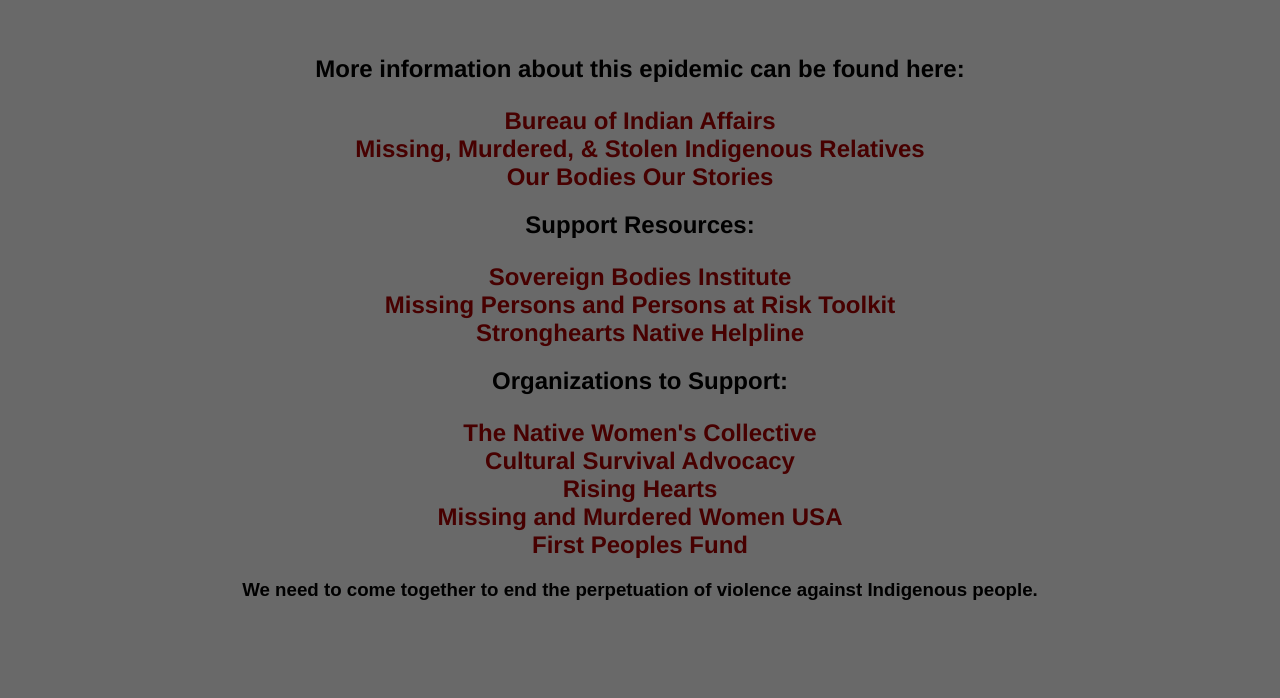
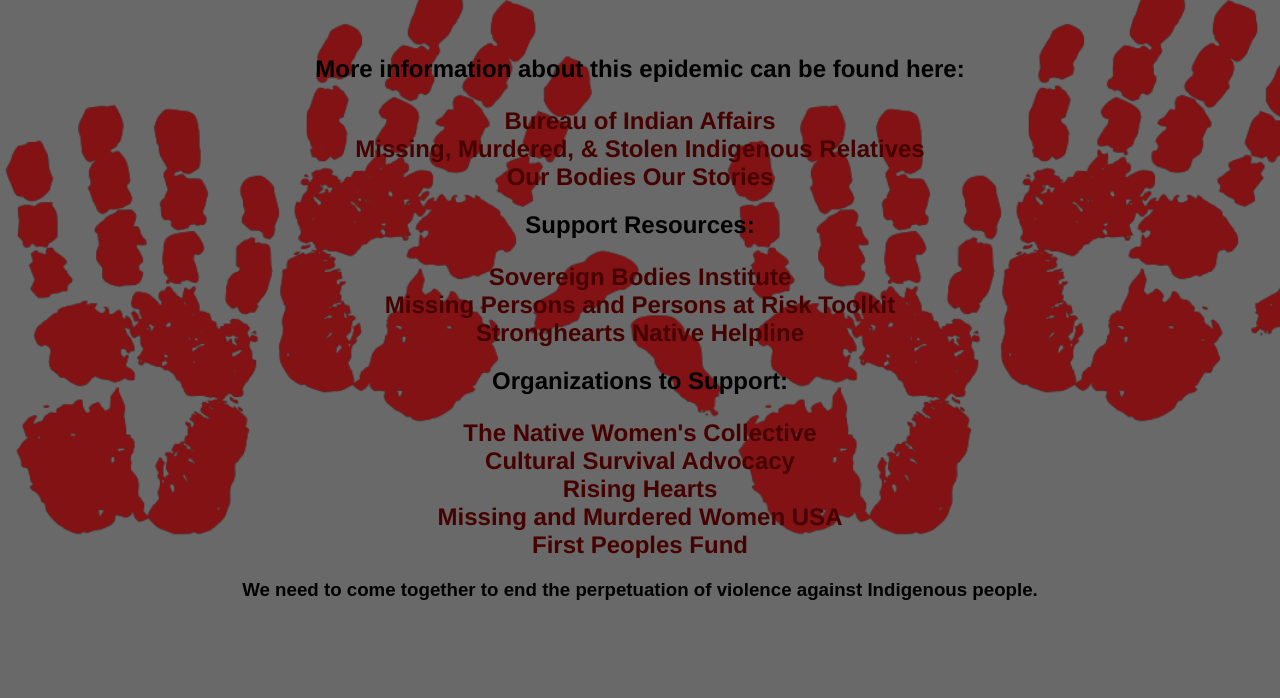
Before and after one commit to apricityandwanderlust/MMIW, a plain HTML site: page index.html in a window 1280 px wide. Shown: the part 102-800 px from the top of the page. Drawn offline with Linux system fonts and the light colour scheme; the site is published under a folder, as on GitHub Pages, so addresses that start at the root find nothing.

Commit message:
twostupiddots

```diff
--- a/css/style.css
+++ b/css/style.css
@@ -1,7 +1,7 @@
 body{
     background-color: rgb(105, 105, 105);
     background-image:
-    url(/missingandmurdered.png);
+    url(../missingandmurdered.png);
     background-position: bottom;
     background-size: contain;
     background-repeat: repeat-x;
```
